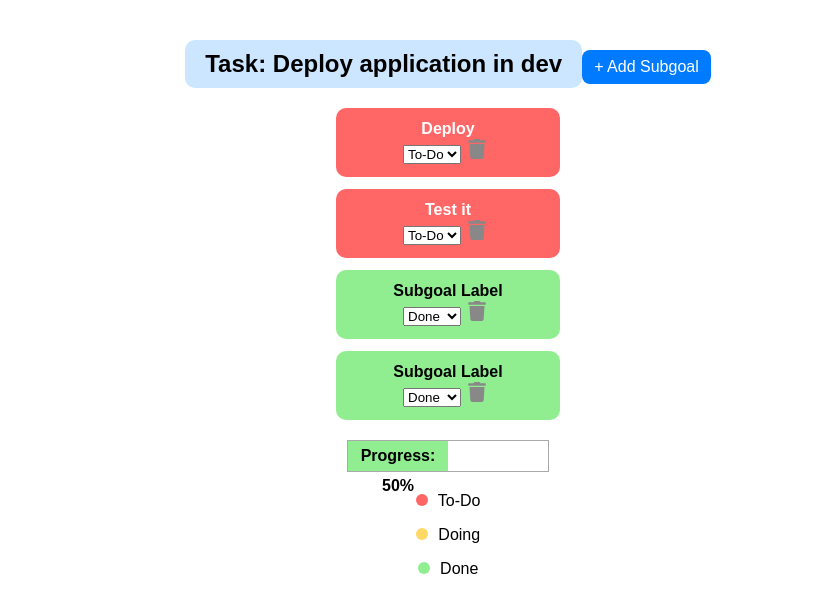
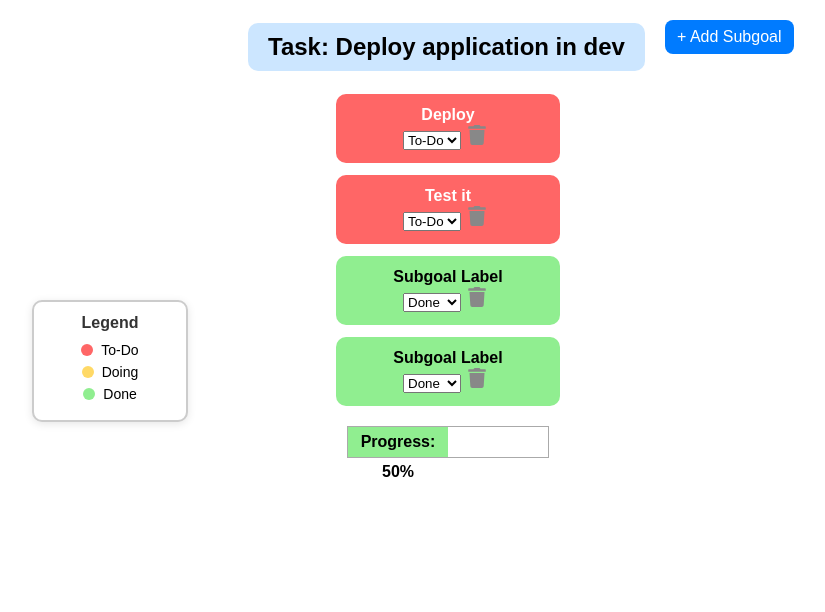
Before and after one commit to T-DEV16/JiraOptimizer, a React (Create React App) app: page / in a window 1280 px wide. Shown: the top 612 px of the page, without its empty margins (192-1017 px from the left). Built offline with nearby package versions, Linux system fonts and the light colour scheme.

Commit message:
Add formatting for Legend Title and subgoal button

```diff
--- a/src/App.css
+++ b/src/App.css
@@ -98,6 +98,63 @@
   color: #e74c3c;
 }
 
+/* Legend Container aligned to the right */
+.side-panel {
+  position: absolute;
+  top: 300px;
+  right: 900px;
+}
+
+/* Legend Box Styling */
+.legend-box {
+  border: 2px solid #ccc;
+  padding: 12px 16px;
+  border-radius: 10px;
+  background-color: hsl(0, 0%, 100%);
+  width: 120px;
+  box-shadow: 0 2px 8px rgba(0, 0, 0, 0.1);
+}
+
+.legend-box h4 {
+  margin-top: 0;
+  margin-bottom: 10px;
+  font-size: 16px;
+  color: #333;
+}
+
+.legend-box {
+  text-align: center;
+}
+
+.legend-box p {
+  margin: 6px 0;
+  font-size: 14px;
+  display: flex;
+  justify-content: center;
+  align-items: center;
+}
+
+.legend-box .dot {
+  margin-right: 8px;
+}
+
 .dot.red { background-color: #f66; }
 .dot.yellow { background-color: #ffd966; }
 .dot.green { background-color: #90ee90; }
+
+.task-header {
+  display: flex;
+  justify-content: flex-start;
+  align-items: center;
+  margin-left: calc(50% - 200px);
+  gap: 20px;
+  margin-bottom: 20px;
+}
+
+.header {
+  background-color: #cce6ff;
+  padding: 10px 20px;
+  border-radius: 10px;
+  display: inline-block;
+  margin: 0;
+}
--- a/src/App.tsx
+++ b/src/App.tsx
@@ -64,9 +64,10 @@ function App() {
 
   return (
     <div className="App">
+    <div className="task-header">
       <h2 className="header">Task: Deploy application in dev</h2>
-
       <button onClick={addNewTask} className="add-btn">+ Add Subgoal</button>
+    </div>
 
       <div className="task-flow">
         {tasks.map(task => (
@@ -112,17 +113,22 @@ function App() {
         ))}
       </div>
 
+      <div className="side-panel">
+      <div className="legend-box">
+        <h4>Legend</h4>
+        <p><span className="dot red"></span> To-Do</p>
+        <p><span className="dot yellow"></span> Doing</p>
+        <p><span className="dot green"></span> Done</p>
+      </div>
+    </div>
+
       <div className="progress-bar-container">
         <div className="progress-bar" style={{ width: `${progressPercent}%` }}>
           Progress: {progressPercent}%
         </div>
       </div>
 
-      <div className="legend">
-        <p><span className="dot red"></span> To-Do</p>
-        <p><span className="dot yellow"></span> Doing</p>
-        <p><span className="dot green"></span> Done</p>
-      </div>
+
     </div>
   );
 }
```
